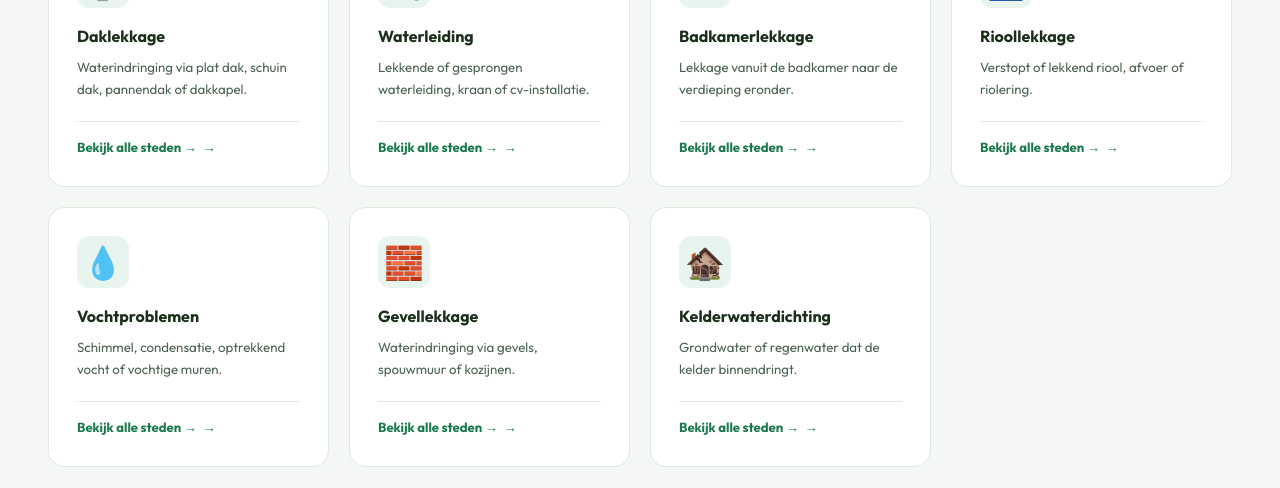
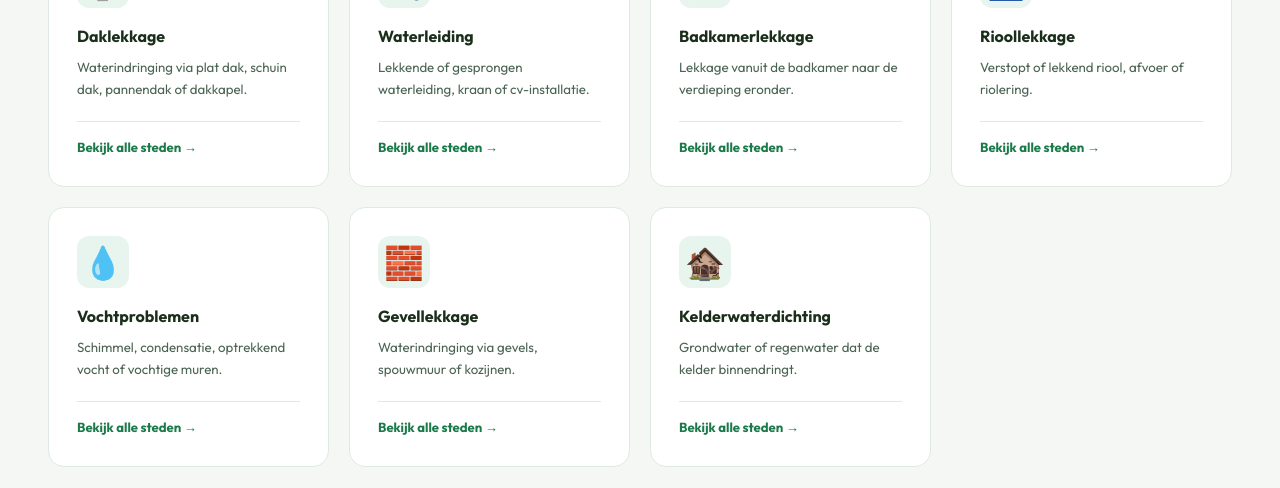
Before and after one commit to SanderKooi/lekkage, a Next.js app: page /lekkage in a window 1280 px wide. Shown: the part 1140-1628 px from the top of the page. Built offline with nearby package versions, Linux system fonts and the light colour scheme.

Commit message:
Update global.css

```diff
--- a/styles/global.css
+++ b/styles/global.css
@@ -130,7 +130,10 @@ h2 em{font-style:normal;color:var(--green)}
 .carousel-wrap{overflow:hidden;margin:2rem 0 1.25rem;touch-action:pan-y;cursor:grab;user-select:none}
 .carousel-wrap:active{cursor:grabbing}
 .carousel-track{display:flex;gap:1.25rem;transition:transform 0.35s cubic-bezier(0.4,0,0.2,1);will-change:transform}
-.carousel-card{flex:0 0 calc((100% - 2 * 1.25rem) / 3);min-width:0}
+.carousel-card{flex:0 0 calc((100% - 2 * 1.25rem) / 3);min-width:0;text-decoration:none;color:inherit;display:flex;flex-direction:column;background:white;border:1.5px solid var(--border);border-radius:16px;padding:1.5rem;transition:all 0.2s}
+.carousel-card:hover{border-color:var(--green);transform:translateY(-3px);box-shadow:0 8px 24px rgba(26,122,74,0.1)}
+.carousel-card h3{font-size:1rem;font-weight:700;color:var(--text);margin-bottom:0.5rem}
+.carousel-card p{font-size:0.85rem;color:var(--muted);line-height:1.6;flex:1}
 .carousel-nav-top{display:flex;gap:0.5rem;flex-shrink:0;align-items:center}
 .carousel-controls{display:flex;align-items:center;justify-content:center;gap:1rem}
 .carousel-btn{width:46px;height:46px;border-radius:50%;border:2px solid var(--green4);background:var(--green3);color:var(--green-dark);cursor:pointer;display:flex;align-items:center;justify-content:center;transition:all 0.2s;flex-shrink:0;box-shadow:0 2px 8px rgba(26,122,74,0.12);padding:0}
@@ -199,8 +202,7 @@ h2 em{font-style:normal;color:var(--green)}
 .svc h3{font-size:1rem;font-weight:700;margin-bottom:0.5rem;color:var(--text)}
 .svc p{color:var(--muted);font-size:0.83rem;line-height:1.7;margin-bottom:auto;padding-bottom:1.25rem}
 .svc-cta{color:var(--green);font-size:0.82rem;font-weight:700;display:flex;align-items:center;gap:0.35rem;margin-top:auto;padding-top:1rem;border-top:1px solid var(--border)}
-.svc-cta::after{content:'→';transition:transform 0.2s}
-.svc:hover .svc-cta::after{transform:translateX(4px)}
+.carousel-card:hover .svc-cta{color:var(--green-dark)}
 
 /* ── USP CARDS ── */
 .usp-grid{display:grid;grid-template-columns:repeat(4,1fr);gap:1.25rem}
```
